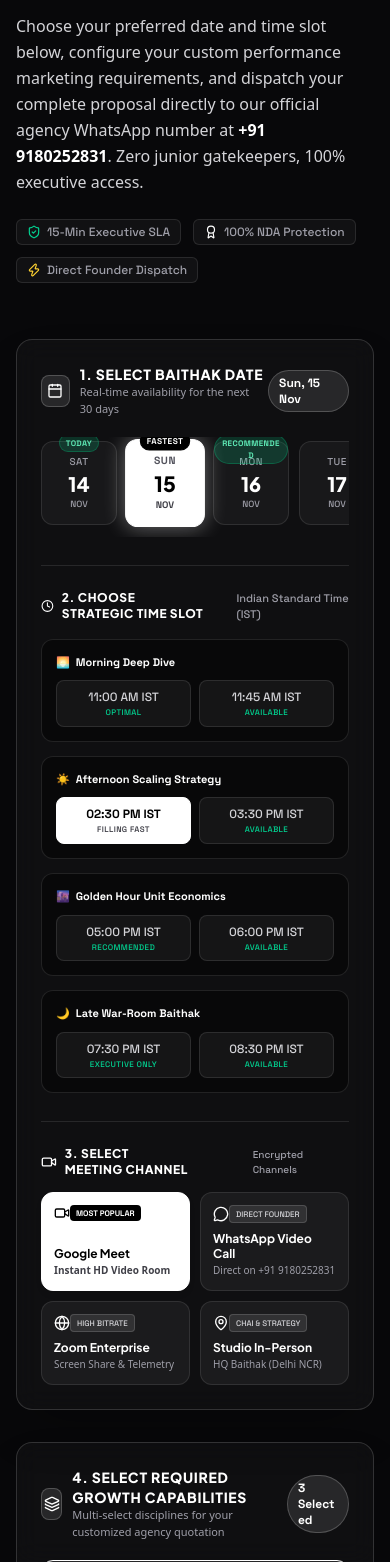
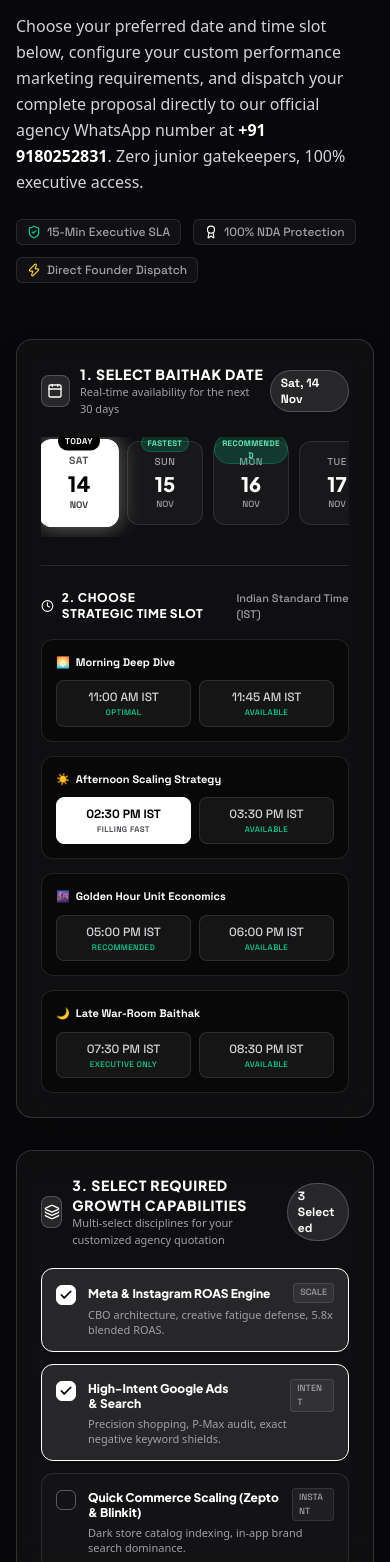
Before and after one commit to BrintaDeb/DesiMuchadsWeb, a Next.js app: page /contact in a window 390 px wide. Shown: the part 438-2000 px from the top of the page. Built offline with nearby package versions, Linux system fonts and the light colour scheme.

Commit message:
fix(contact): remove meeting channel section, update inquiry mail to thedesimuchads@gmail.com, enforce real-time slot filtering for today

```diff
--- a/src/app/contact/page.tsx
+++ b/src/app/contact/page.tsx
@@ -10,9 +10,7 @@ import {
   Mail,
   Sparkles,
   CheckCircle2,
-  Video,
   MessageCircle,
-  Globe,
   Layers,
   ShieldCheck,
   Check,
@@ -73,36 +71,17 @@ const TIME_SLOTS = [
   },
 ];
 
-const MEETING_MODES = [
-  {
-    id: "gmeet",
-    title: "Google Meet",
-    subtitle: "Instant HD Video Room",
-    icon: Video,
-    badge: "Most Popular",
-  },
-  {
-    id: "whatsapp",
-    title: "WhatsApp Video Call",
-    subtitle: "Direct on +91 9180252831",
-    icon: MessageCircle,
-    badge: "Direct Founder",
-  },
-  {
-    id: "zoom",
-    title: "Zoom Enterprise",
-    subtitle: "Screen Share & Telemetry",
-    icon: Globe,
-    badge: "High Bitrate",
-  },
-  {
-    id: "studio",
-    title: "Studio In-Person",
-    subtitle: "HQ Baithak (Delhi NCR)",
-    icon: MapPin,
-    badge: "Chai & Strategy",
-  },
-];
+// Helper to convert time string e.g. "02:30 PM IST" into minutes from midnight
+const parseSlotMinutes = (slotStr: string): number => {
+  const match = slotStr.match(/(\d+):(\d+)\s*(AM|PM)/i);
+  if (!match) return 0;
+  let h = parseInt(match[1], 10);
+  const m = parseInt(match[2], 10);
+  const isPM = match[3].toUpperCase() === "PM";
+  if (isPM && h !== 12) h += 12;
+  if (!isPM && h === 12) h = 0;
+  return h * 60 + m;
+};
 
 const INDUSTRIES = [
   "D2C E-Commerce & Retail",
@@ -157,9 +136,14 @@ export default function ContactPage() {
   const [isKundliOpen, setIsKundliOpen] = useState(false);
   const WHATSAPP_NUMBER = "9180252831";
   const WHATSAPP_DISPLAY = "+91 9180252831";
+  const OFFICIAL_EMAIL = "thedesimuchads@gmail.com";
 
   // Live IST Time
   const [liveIstTime, setLiveIstTime] = useState("");
+  const [currentIstTime, setCurrentIstTime] = useState<{
+    dateStr: string;
+    minutes: number;
+  } | null>(null);
 
   useEffect(() => {
     const updateTime = () => {
@@ -172,7 +156,29 @@ export default function ContactPage() {
         hour12: true,
       };
       setLiveIstTime(new Intl.DateTimeFormat("en-IN", options).format(now));
+
+      const parts = new Intl.DateTimeFormat("en-US", {
+        timeZone: "Asia/Kolkata",
+        year: "numeric",
+        month: "2-digit",
+        day: "2-digit",
+        hour: "numeric",
+        minute: "numeric",
+        hour12: false,
+      }).formatToParts(now);
+
+      const year = parts.find((p) => p.type === "year")?.value || "";
+      const month = parts.find((p) => p.type === "month")?.value || "";
+      const day = parts.find((p) => p.type === "day")?.value || "";
+      const hour = parseInt(parts.find((p) => p.type === "hour")?.value || "0", 10);
+      const minute = parseInt(parts.find((p) => p.type === "minute")?.value || "0", 10);
+
+      const dateStr = `${year}-${month}-${day}`;
+      const minutes = hour * 60 + minute;
+
+      setCurrentIstTime({ dateStr, minutes });
     };
+
     updateTime();
     const interval = setInterval(updateTime, 1000);
     return () => clearInterval(interval);
@@ -181,7 +187,7 @@ export default function ContactPage() {
   // Deterministic default calendar days for SSR stability
   const [calendarDays, setCalendarDays] = useState<DateOption[]>(() => {
     const days: DateOption[] = [];
-    const baseEpoch = 1731715200000; // Static anchor epoch
+    const baseEpoch = 1731715200000;
     for (let i = 0; i < 30; i++) {
       const d = new Date(baseEpoch + i * 86400000);
       days.push({
@@ -199,10 +205,27 @@ export default function ContactPage() {
   });
 
   const [selectedDate, setSelectedDate] = useState<DateOption>(() => calendarDays[1]);
+  const [selectedTimeSlot, setSelectedTimeSlot] = useState<string>("02:30 PM IST");
 
-  // Hydrate calendar with live current dates on client mount
+  // Hydrate calendar with live current dates on client mount asynchronously
   useEffect(() => {
+    const timer = setTimeout(() => {
       const today = new Date();
+      const parts = new Intl.DateTimeFormat("en-US", {
+        timeZone: "Asia/Kolkata",
+        year: "numeric",
+        month: "2-digit",
+        day: "2-digit",
+        hour: "numeric",
+        minute: "numeric",
+        hour12: false,
+      }).formatToParts(today);
+
+      const hour = parseInt(parts.find((p) => p.type === "hour")?.value || "0", 10);
+      const minute = parseInt(parts.find((p) => p.type === "minute")?.value || "0", 10);
+      const currentMins = hour * 60 + minute;
+      const isTodayClosed = currentMins >= 1230; // 08:30 PM IST is 1230 mins
+
       const days: DateOption[] = [];
       for (let i = 0; i < 30; i++) {
         const d = new Date(today);
@@ -210,31 +233,104 @@ export default function ContactPage() {
         const dayName = d.toLocaleDateString("en-IN", { weekday: "short" });
         const dayNumber = d.getDate();
         const monthName = d.toLocaleDateString("en-IN", { month: "short" });
-      const year = d.getFullYear();
+        const y = d.getFullYear();
         const isWeekend = d.getDay() === 0 || d.getDay() === 6;
 
         let badge: string | undefined = undefined;
-      if (i === 0) badge = "TODAY";
-      else if (i === 1) badge = "FASTEST";
-      else if (i === 2) badge = "RECOMMENDED";
-      else if (d.getDay() === 5) badge = "WAR-ROOM";
+        if (i === 0) {
+          badge = isTodayClosed ? "CLOSED" : "TODAY";
+        } else if (i === 1) {
+          badge = isTodayClosed ? "EARLIEST" : "FASTEST";
+        } else if (i === 2) {
+          badge = "RECOMMENDED";
+        } else if (d.getDay() === 5) {
+          badge = "WAR-ROOM";
+        }
+
+        const isoString = `${d.getFullYear()}-${String(d.getMonth() + 1).padStart(2, "0")}-${String(
+          d.getDate()
+        ).padStart(2, "0")}`;
 
         days.push({
           date: d,
-        isoString: d.toISOString().split("T")[0],
+          isoString,
           dayName,
           dayNumber,
           monthName,
-        year,
+          year: y,
           badge,
           isWeekend,
         });
       }
+
       setCalendarDays(days);
-    setSelectedDate(days[1]);
+
+      // If today is completely closed, pick tomorrow (days[1]), else pick today (days[0])
+      const initialDay = isTodayClosed && days[1] ? days[1] : days[0];
+      setSelectedDate(initialDay);
+
+      // Initial slot selection
+      if (!isTodayClosed) {
+        let openSlot = "11:00 AM IST";
+        for (const grp of TIME_SLOTS) {
+          for (const s of grp.slots) {
+            if (parseSlotMinutes(s.time) > currentMins) {
+              openSlot = s.time;
+              break;
+            }
+          }
+          if (openSlot !== "11:00 AM IST") break;
+        }
+        setSelectedTimeSlot(openSlot);
+      } else {
+        setSelectedTimeSlot("11:00 AM IST");
+      }
+    }, 0);
+
+    return () => clearTimeout(timer);
   }, []);
-  const [selectedTimeSlot, setSelectedTimeSlot] = useState<string>("02:30 PM IST");
-  const [selectedMeetingMode, setSelectedMeetingMode] = useState<string>("gmeet");
+
+  // Check if currently selected date is today in IST
+  const isSelectedDateToday = useMemo(() => {
+    if (!currentIstTime) return false;
+    return selectedDate.isoString === currentIstTime.dateStr;
+  }, [selectedDate.isoString, currentIstTime]);
+
+  // Check if a specific slot has already passed for today
+  const isSlotExpired = (slotStr: string): boolean => {
+    if (!isSelectedDateToday || !currentIstTime) return false;
+    const slotMins = parseSlotMinutes(slotStr);
+    return slotMins <= currentIstTime.minutes;
+  };
+
+  // Available slots for today
+  const availableSlotsForToday = useMemo(() => {
+    if (!currentIstTime) return [];
+    const valid: string[] = [];
+    for (const grp of TIME_SLOTS) {
+      for (const s of grp.slots) {
+        if (parseSlotMinutes(s.time) > currentIstTime.minutes) {
+          valid.push(s.time);
+        }
+      }
+    }
+    return valid;
+  }, [currentIstTime]);
+
+  const allSlotsExpiredToday = useMemo(() => {
+    if (!currentIstTime) return false;
+    return availableSlotsForToday.length === 0;
+  }, [availableSlotsForToday, currentIstTime]);
+
+  // Derive effective active time slot so past slots on today are never selected
+  const effectiveTimeSlot = useMemo(() => {
+    if (!isSelectedDateToday || !currentIstTime) return selectedTimeSlot;
+    const isCurrentExpired = parseSlotMinutes(selectedTimeSlot) <= currentIstTime.minutes;
+    if (isCurrentExpired && availableSlotsForToday.length > 0) {
+      return availableSlotsForToday[0];
+    }
+    return selectedTimeSlot;
+  }, [isSelectedDateToday, currentIstTime, selectedTimeSlot, availableSlotsForToday]);
 
   // Interactive Quotation States
   const [monthlyBudget, setMonthlyBudget] = useState<number>(350000); // 3.5 Lakhs default
@@ -279,9 +375,6 @@ export default function ContactPage() {
       selectedServices.includes(s.id)
     ).map((s) => `• ${s.title}`);
 
-    const modeTitle =
-      MEETING_MODES.find((m) => m.id === selectedMeetingMode)?.title || selectedMeetingMode;
-
     const formattedDate = `${selectedDate.dayName}, ${selectedDate.dayNumber} ${selectedDate.monthName} ${selectedDate.year}`;
 
     const text =
@@ -292,15 +385,15 @@ export default function ContactPage() {
       `🏢 Brand Name: ${brandName.trim() || "Confidential Brand"}\n` +
       `🌐 Website/Store: ${brandUrl.trim() || "Not specified yet"}\n` +
       `💼 Industry: ${selectedIndustry}\n` +
-      `📱 Contact Phone: ${contactWhatsapp.trim() || "Via WhatsApp"}\n\n` +
+      `📱 Contact Phone: ${contactWhatsapp.trim() || "Via WhatsApp"}\n` +
+      `✉️ Direct Inquiries: ${OFFICIAL_EMAIL}\n\n` +
       `📊 PROPOSED MONTHLY AD FUEL:\n` +
       `💰 Budget: ${formatINR(monthlyBudget)}\n\n` +
       `🎯 SELECTED DELIVERABLES (${selectedServices.length}):\n` +
       `${selectedServiceTitles.join("\n")}\n\n` +
       `🗓️ STRATEGIC BAITHAK APPOINTMENT:\n` +
       `📅 Date: ${formattedDate}\n` +
-      `⏰ Slot: ${selectedTimeSlot}\n` +
-      `💻 Format: ${modeTitle}\n` +
+      `⏰ Slot: ${effectiveTimeSlot}\n` +
       (customNotes.trim() ? `\n📝 Specific Notes: ${customNotes.trim()}\n` : "") +
       `━━━━━━━━━━━━━━━━━━━━━━━━━\n` +
       `Unit of Desi Muchads Digital LLP • Ruthless Global ROI.`;
@@ -309,6 +402,18 @@ export default function ContactPage() {
   };
 
   const handleSendToWhatsApp = () => {
+    if (isSelectedDateToday && allSlotsExpiredToday) {
+      sound.playPluck(120);
+      alert(
+        "All Baithak slots for today have concluded. Please select tomorrow or an upcoming date to confirm your appointment!"
+      );
+      return;
+    }
+    if (isSelectedDateToday && isSlotExpired(effectiveTimeSlot)) {
+      sound.playPluck(120);
+      alert("The selected time slot has already passed for today. Please pick an open upcoming slot.");
+      return;
+    }
     sound.playChime();
     const message = generateWhatsAppMessage();
     const url = `https://wa.me/91${WHATSAPP_NUMBER}?text=${encodeURIComponent(message)}`;
@@ -331,7 +436,7 @@ export default function ContactPage() {
     );
     const details = encodeURIComponent(
       `Confidential Strategy Baithak with Desi Muchads Digital Leadership.\n` +
-        `Appointment Slot: ${formattedDate} at ${selectedTimeSlot}.\n` +
+        `Appointment Slot: ${formattedDate} at ${effectiveTimeSlot}.\n` +
         `Direct Founder Desk: +91 9180252831\n` +
         `Deliverables: ${SERVICES_CATALOG.filter((s) => selectedServices.includes(s.id))
           .map((s) => s.title)
@@ -460,6 +565,8 @@ export default function ContactPage() {
                             className={`absolute -top-2 text-[8px] font-mono font-black uppercase px-1.5 py-0.5 rounded-full tracking-wider ${
                               isSelected
                                 ? "bg-black text-white border border-black"
+                                : item.badge === "CLOSED"
+                                ? "bg-red-500/20 text-red-300 border border-red-500/30"
                                 : "bg-emerald-500/20 text-emerald-300 border border-emerald-500/30"
                             }`}
                           >
@@ -493,7 +600,7 @@ export default function ContactPage() {
                   })}
                 </div>
 
-              {/* Step 2: Time Window Selector */}
+                {/* Step 2: Time Window Selector with Real-Time Current Time Filter */}
                 <div className="mt-7 pt-6 border-t border-white/10 space-y-4">
                   <div className="flex items-center justify-between">
                     <div className="flex items-center gap-2">
@@ -506,6 +613,36 @@ export default function ContactPage() {
                       Indian Standard Time (IST)
                     </span>
                   </div>
+
+                  {/* Warning banner if all slots for today have concluded */}
+                  {isSelectedDateToday && allSlotsExpiredToday && (
+                    <div className="p-4 rounded-xl bg-amber-500/10 border border-amber-500/30 flex flex-col sm:flex-row items-start sm:items-center justify-between gap-3 animate-in fade-in duration-200">
+                      <div className="flex items-center gap-2.5">
+                        <Clock className="w-4 h-4 text-amber-400 shrink-0" />
+                        <div>
+                          <p className="text-xs font-display font-bold text-amber-300">
+                            All appointment slots for today have concluded.
+                          </p>
+                          <p className="text-[11px] font-sans text-zinc-400">
+                            Current time is past our 08:30 PM IST final war-room slot. Please pick tomorrow or an upcoming date.
+                          </p>
+                        </div>
+                      </div>
+                      <button
+                        type="button"
+                        onClick={() => {
+                          sound.playPluck(150);
+                          if (calendarDays[1]) {
+                            setSelectedDate(calendarDays[1]);
+                            setSelectedTimeSlot("11:00 AM IST");
+                          }
+                        }}
+                        className="px-3.5 py-1.5 rounded-lg bg-amber-400 hover:bg-amber-300 text-black font-display text-xs font-bold uppercase tracking-wider transition-all shrink-0 shadow-md active:scale-95"
+                      >
+                        Book Tomorrow &gt;
+                      </button>
+                    </div>
+                  )}
 
                   <div className="grid grid-cols-1 sm:grid-cols-2 gap-3.5">
                     {TIME_SLOTS.map((grp) => (
@@ -522,7 +659,26 @@ export default function ContactPage() {
 
                         <div className="grid grid-cols-2 gap-2">
                           {grp.slots.map((s) => {
-                          const isSelected = selectedTimeSlot === s.time;
+                            const isExpired = isSlotExpired(s.time);
+                            const isSelected = effectiveTimeSlot === s.time && !isExpired;
+
+                            if (isExpired) {
+                              return (
+                                <button
+                                  key={s.time}
+                                  type="button"
+                                  disabled={true}
+                                  className="py-2 px-2.5 rounded-lg text-xs font-mono border text-center flex flex-col items-center justify-center opacity-30 cursor-not-allowed bg-white/[0.02] border-white/5 text-zinc-500 select-none"
+                                  title={`This time slot (${s.time}) has already passed for today.`}
+                                >
+                                  <span className="line-through">{s.time}</span>
+                                  <span className="text-[8px] uppercase tracking-wider mt-0.5 text-zinc-500">
+                                    Passed
+                                  </span>
+                                </button>
+                              );
+                            }
+
                             return (
                               <button
                                 key={s.time}
@@ -553,73 +709,9 @@ export default function ContactPage() {
                     ))}
                   </div>
                 </div>
-
-              {/* Step 3: Meeting Format */}
-              <div className="mt-7 pt-6 border-t border-white/10 space-y-3.5">
-                <div className="flex items-center justify-between">
-                  <h3 className="font-display font-black text-xs uppercase tracking-wider text-white flex items-center gap-2">
-                    <Video className="w-4 h-4 text-white" />
-                    <span>3. Select Meeting Channel</span>
-                  </h3>
-                  <span className="text-[10px] font-mono text-zinc-400">Encrypted Channels</span>
               </div>
 
-                <div className="grid grid-cols-2 sm:grid-cols-4 gap-2.5">
-                  {MEETING_MODES.map((mode) => {
-                    const isSelected = selectedMeetingMode === mode.id;
-                    const IconComp = mode.icon;
-                    return (
-                      <button
-                        key={mode.id}
-                        type="button"
-                        onClick={() => {
-                          sound.playPluck(150);
-                          setSelectedMeetingMode(mode.id);
-                        }}
-                        className={`p-3 rounded-xl border text-left flex flex-col justify-between transition-all ${
-                          isSelected
-                            ? "bg-white text-black border-white shadow-md font-bold"
-                            : "bg-white/5 text-zinc-300 border-white/10 hover:border-white/25 hover:text-white"
-                        }`}
-                      >
-                        <div className="flex items-center justify-between mb-2">
-                          <IconComp
-                            className={`w-4 h-4 ${isSelected ? "text-black" : "text-white"}`}
-                          />
-                          <span
-                            className={`text-[8px] font-mono uppercase px-1.5 py-0.5 rounded ${
-                              isSelected
-                                ? "bg-black text-white"
-                                : "bg-white/10 text-zinc-300 border border-white/15"
-                            }`}
-                          >
-                            {mode.badge}
-                          </span>
-                        </div>
-                        <div>
-                          <p
-                            className={`text-xs font-display font-bold leading-tight ${
-                              isSelected ? "text-black" : "text-white"
-                            }`}
-                          >
-                            {mode.title}
-                          </p>
-                          <p
-                            className={`text-[10px] font-sans mt-0.5 truncate ${
-                              isSelected ? "text-zinc-700" : "text-zinc-400"
-                            }`}
-                          >
-                            {mode.subtitle}
-                          </p>
-                        </div>
-                      </button>
-                    );
-                  })}
-                </div>
-              </div>
-            </div>
-
-            {/* Step 4: Quotation Builder Services Stack */}
+              {/* Step 3: Quotation Builder Services Stack */}
               <div className="p-6 sm:p-7 rounded-2xl bg-white/[0.03] border border-white/15 backdrop-blur-md shadow-2xl relative space-y-5">
                 <div className="flex items-center justify-between">
                   <div className="flex items-center gap-2.5">
@@ -628,7 +720,7 @@ export default function ContactPage() {
                     </div>
                     <div>
                       <h2 className="font-display font-black text-sm uppercase tracking-wider text-white">
-                      4. Select Required Growth Capabilities
+                        3. Select Required Growth Capabilities
                       </h2>
                       <p className="text-[11px] font-sans text-zinc-400">
                         Multi-select disciplines for your customized agency quotation
@@ -856,12 +948,16 @@ export default function ContactPage() {
                     <span>Reserved Slot:</span>
                     <span className="text-white font-bold">
                       {selectedDate.dayName}, {selectedDate.dayNumber} {selectedDate.monthName} ·{" "}
-                    {selectedTimeSlot}
+                      {effectiveTimeSlot}
                     </span>
                   </div>
                   <div className="flex items-center justify-between text-zinc-300">
                     <span>Routing Destination:</span>
                     <span className="text-white font-bold">WhatsApp {WHATSAPP_DISPLAY}</span>
+                  </div>
+                  <div className="flex items-center justify-between text-zinc-300">
+                    <span>Official Email:</span>
+                    <span className="text-white font-bold">{OFFICIAL_EMAIL}</span>
                   </div>
                 </div>
 
@@ -931,7 +1027,7 @@ export default function ContactPage() {
                 </a>
 
                 <a
-                href="mailto:buzz@desimuchads.agency"
+                  href={`mailto:${OFFICIAL_EMAIL}`}
                   className="p-3.5 rounded-xl bg-white/[0.03] hover:bg-white/[0.08] border border-white/10 text-left transition-all block group"
                 >
                   <Mail className="w-4 h-4 text-white mb-2 group-hover:scale-110 transition-transform" />
@@ -939,7 +1035,7 @@ export default function ContactPage() {
                     Official Inquiries
                   </span>
                   <span className="text-xs font-mono font-bold text-white block mt-0.5 truncate">
-                  buzz@desimuchads.agency
+                    {OFFICIAL_EMAIL}
                   </span>
                 </a>
               </div>
@@ -969,6 +1065,12 @@ export default function ContactPage() {
                   <p>Connaught Place, Barakhamba Road, New Delhi, 110001, India</p>
                   <p className="text-emerald-400 font-bold">
                     CIN: U74999DL2024PTC412891 &bull; 100% Verified
+                  </p>
+                  <p className="text-zinc-300">
+                    Email:{" "}
+                    <a href={`mailto:${OFFICIAL_EMAIL}`} className="text-white hover:underline">
+                      {OFFICIAL_EMAIL}
+                    </a>
                   </p>
                   <p className="text-zinc-300">
                     Studio Hours: Monday &ndash; Saturday, 10:00 AM &ndash; 08:30 PM IST
--- a/src/app/layout.tsx
+++ b/src/app/layout.tsx
@@ -177,7 +177,7 @@ export default function RootLayout({
     iso6523Code: "0199:07AAECD5582M1ZX",
     priceRange: "₹₹₹",
     telephone: "+91-9180252831",
-    email: "buzz@desimuchads.agency",
+    email: "thedesimuchads@gmail.com",
     address: {
       "@type": "PostalAddress",
       streetAddress: "Connaught Place, Barakhamba Road",
--- a/src/components/footer/Footer.tsx
+++ b/src/components/footer/Footer.tsx
@@ -213,8 +213,8 @@ export function Footer({ onOpenKundli }: FooterProps) {
               CONTACTS
             </h4>
             <div className="space-y-2 text-xs text-zinc-400 font-normal leading-relaxed font-sans">
-              <a href="mailto:buzz@desimuchads.agency" className="text-white font-mono hover:underline block font-semibold">
-                buzz@desimuchads.agency
+              <a href="mailto:thedesimuchads@gmail.com" className="text-white font-mono hover:underline block font-semibold">
+                thedesimuchads@gmail.com
               </a>
               <a href="tel:+919180252831" className="text-zinc-300 font-mono hover:text-white block font-medium">
                 +91 9180252831
```
Lines whose indentation alone changed are shown as unchanged.
